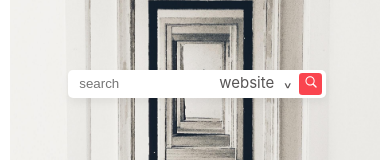
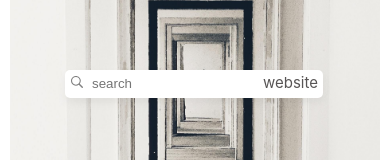
Before and after one commit to akshaywindow/window-fe, a React (Create React App) app: page / in a window 390 px wide. Shown: the part 404-564 px from the top of the page. Built offline with nearby package versions, Linux system fonts and the light colour scheme.

Commit message:
Updates for mobile view home page

```diff
--- a/src/App.css
+++ b/src/App.css
@@ -210,6 +210,15 @@ a {
   .signup_login {
     width: 100%;
   }
+  .websites_button {
+    margin-left: -60px;
+  }
+  .searchButton {
+    background-color: transparent;
+  }
+  input[type="text"]::placeholder {
+    padding-left: 23px;
+  }
 }
 
 @media (max-width: 600px) {
--- a/src/Search.js
+++ b/src/Search.js
@@ -9,7 +9,7 @@ function Search() {
   const [trending, setTrending] = useState(['yeezy', 'nike aj1', 'acne jeans', 'zara sale', 'h&m hoodie'])
   const [searchBarState, setSearchBarState] = useState(false);
   // testing a logged in user //
-  const [loggedIn, setLoggedIn] = useState(true);
+  const [loggedIn, setLoggedIn] = useState(false);
   const [savedWebsites, setSavedWebsites] = useState(['athleisure', 'formals', 'clubby', 'PJs', 'essentials']);
   /*
   useEffect(() => {
@@ -36,12 +36,12 @@ function Search() {
         <div style={{ padding: '5px', marginBottom: '50px' }}>
           <ul style={{ display: 'flex', marginTop: '-12px' }}>
             {trending.map(trend => (
-              <div style={{ marginLeft: '10px', marginRight: '10px' }}>
+              <button className="website_button_li" style={{ marginLeft: '10px', marginRight: '10px' }}>
                 <img
                   className="searchbar_images"
                   src={require("./images/snkr.png")} />
                 <li className="website_li">{trend}</li>
-              </div>
+              </button>
             ))}
           </ul>
         </div>
@@ -127,6 +127,8 @@ function Search() {
   return (
     <div className={openBool ? 'container_blur' : "container"}>
       <form onSubmit={onSubmit}>
+      { window.innerWidth > 700 ?
+        <div>
         <input
           className={openBool ? "mainInput_open" : "mainInput"}
           placeholder="search"
@@ -152,7 +154,37 @@ function Search() {
           <svg width="13" height="12" viewBox="0 0 12 12" fill="none" xmlns="http://www.w3.org/2000/svg">
             <path d="M0 4.94933C0 7.47691 2.05653 9.53343 4.5841 9.53343C5.58364 9.53343 6.49701 9.21174 7.24954 8.67176L10.0758 11.5038C10.208 11.6359 10.3803 11.6991 10.5641 11.6991C10.9547 11.6991 11.2247 11.4061 11.2247 11.0213C11.2247 10.8374 11.1558 10.6708 11.0352 10.5502L8.2261 7.72392C8.81779 6.95416 9.1682 5.99483 9.1682 4.94933C9.1682 2.42176 7.11167 0.365234 4.5841 0.365234C2.05653 0.365234 0 2.42176 0 4.94933ZM0.982307 4.94933C0.982307 2.96174 2.59651 1.34754 4.5841 1.34754C6.57169 1.34754 8.18589 2.96174 8.18589 4.94933C8.18589 6.93692 6.57169 8.55113 4.5841 8.55113C2.59651 8.55113 0.982307 6.93692 0.982307 4.94933Z" fill="white"/>
           </svg>
+        </button> </div>
+        :
+        <div>
+        <button
+          style={{ position: 'absolute', marginTop: '3px' }}
+          className="searchButton"
+          type="submit"
+        >
+        <svg width="12" height="12" viewBox="0 0 12 12" fill="none" xmlns="http://www.w3.org/2000/svg">
+          <path d="M0 4.85352C0 7.52965 2.19857 9.70705 4.90072 9.70705C5.96929 9.70705 6.94575 9.36645 7.75026 8.79473L10.7718 11.7932C10.913 11.9331 11.0972 12 11.2938 12C11.7114 12 12 11.6898 12 11.2823C12 11.0877 11.9263 10.9113 11.7973 10.7836L8.79427 7.79118C9.42682 6.97618 9.80143 5.96047 9.80143 4.85352C9.80143 2.17739 7.60287 0 4.90072 0C2.19857 0 0 2.17739 0 4.85352ZM1.05015 4.85352C1.05015 2.74911 2.77584 1.04004 4.90072 1.04004C7.02559 1.04004 8.75128 2.74911 8.75128 4.85352C8.75128 6.95793 7.02559 8.667 4.90072 8.667C2.77584 8.667 1.05015 6.95793 1.05015 4.85352Z" fill="#808080"/>
+        </svg>
         </button>
+          <input
+          className={openBool ? "mainInput_open" : "mainInput"}
+          placeholder="search"
+          type="text"
+          onChange={onChange}
+          onFocus={onFocusState}
+          onBlur={onBlurState}
+        />
+        <button
+            className="websites_button"
+            type="submit"
+            onClick={onClick}
+          >
+          <div onClick={openDropDown} style={{ display: 'flex', color: '#585555' }}>
+            <div style={{ fontSize: '15px' }}>website</div>
+          </div>
+        </button>
+         </div>
+        }
           { openBool ? <div>{openWebsites()}</div> : null }
           { searchBarState ? <div>{searchBarDropdown()}</div> : null }
       </form>
```
Also changed, not shown: src/images/search_icon.svg (deleted).
